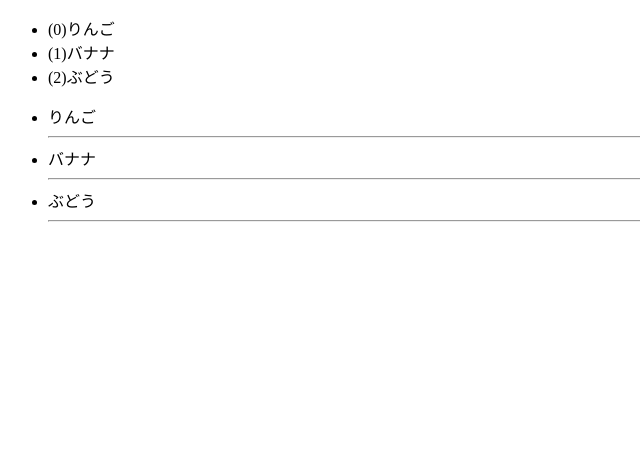
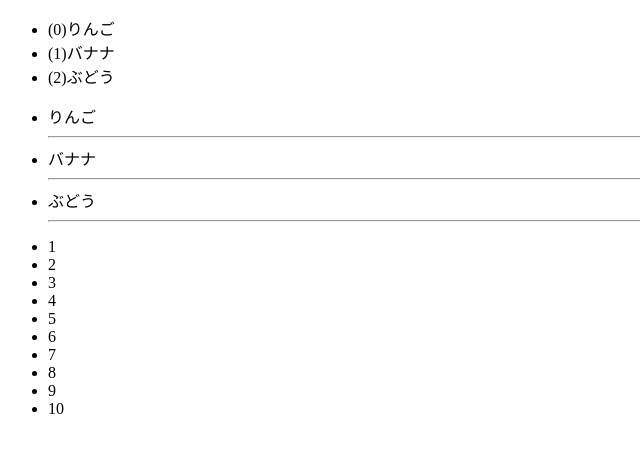
Before and after one commit to yutatsune/vuejs_practice, a plain HTML site: page section3/5.v-for2.html in a window 1280 px wide. Shown: the whole page, without its empty margins (0-640 px from the left). Drawn offline with nearby package versions, Linux system fonts and the light colour scheme.

Commit message:
Update 5.v-for2.html

```diff
--- a/section3/5.v-for2.html
+++ b/section3/5.v-for2.html
@@ -19,6 +19,10 @@
       </template>
       <!-- v-forを複数に適応させたい時はtemplateタグを上手く使う -->
     </ul>
+    <ul>
+      <li v-for="n in 10">{{n}}</li>
+      <!-- v-forは指定した整数値を順番に繰り返すこともできる -->
+    </ul>
   </div>
   <script>
     new Vue ({
```
